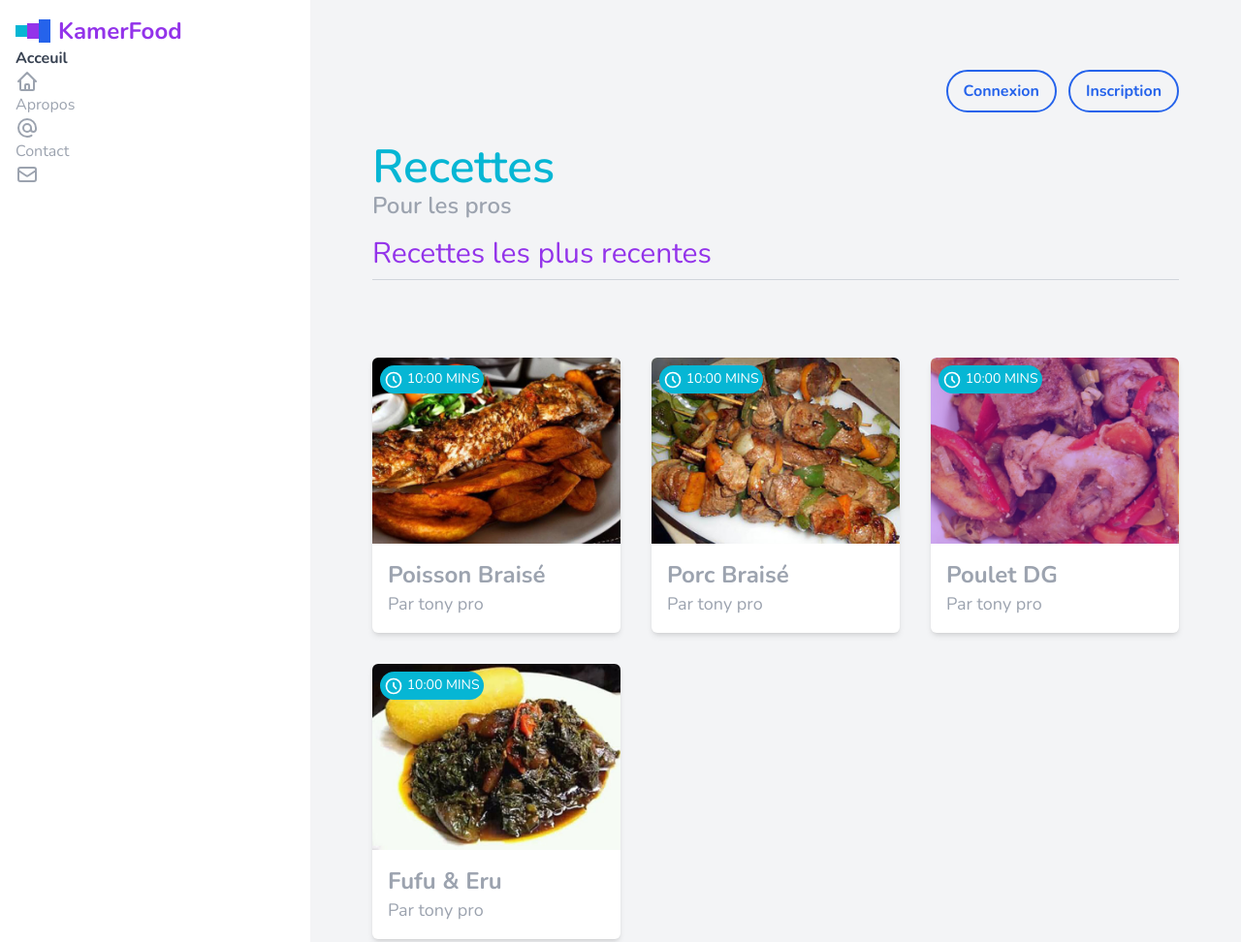
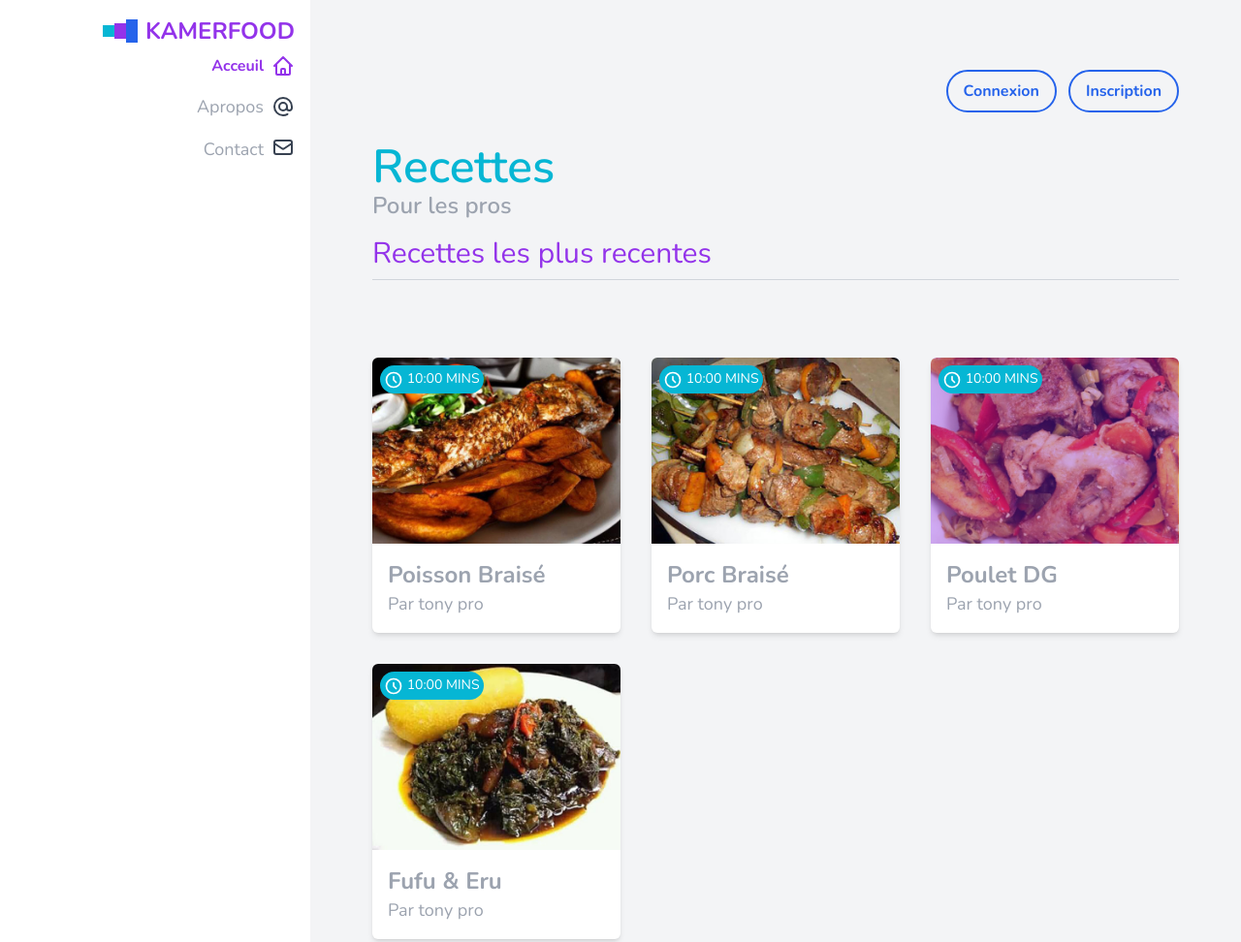
Before and after one commit to kamdjouduplex/tailwindcss-tuto, a website: page src/index.html in a window 1280 px wide. Shown: the top 972 px of the page at 97% size. Drawn offline with nearby package versions, Linux system fonts and the light colour scheme.

Commit message:
lecon 17

```diff
--- a/src/index.html
+++ b/src/index.html
@@ -8,8 +8,8 @@
 <body class="text-gray-400 font-nunitro">
 
 <div class="grid md:grid-cols-4"> <!-- content wraper -->
-    <div class="p-4 md:col-span-1">
-        <nav>
+    <div class="p-4 md:col-span-1 flex justify-end">
+        <nav class="">
             <div class="flex">
                 <div class="flex items-center justify-items-center">
                     <div class="bg-primary h-3 w-3"></div>
@@ -17,26 +17,26 @@
                     <div class="bg-secondary-200 h-6 w-3"></div>
                 </div>
                 <h1 class="text-gray-700 text-2xl font-bold ml-2">
-                    <a href="" class="text-gray-300 sm:text-primary md:text-secondary-200 lg:text-secondary-100 hover:text-purple-800">KamerFood</a>
+                    <a href="" class="text-gray-300 sm:text-primary md:text-secondary-200 lg:text-secondary-100 hover:text-purple-800 uppercase font-bold">KamerFood</a>
                 </h1>
             </div>
             <ul>
-                <li>
-                    <a href="">
-                        <span class="text-gray-700 font-bold">Acceuil</span>
-                        <svg class="w-6 h-6" fill="none" stroke="currentColor" viewBox="0 0 24 24" xmlns="http://www.w3.org/2000/svg"><path stroke-linecap="round" stroke-linejoin="round" stroke-width="2" d="M3 12l2-2m0 0l7-7 7 7M5 10v10a1 1 0 001 1h3m10-11l2 2m-2-2v10a1 1 0 01-1 1h-3m-6 0a1 1 0 001-1v-4a1 1 0 011-1h2a1 1 0 011 1v4a1 1 0 001 1m-6 0h6"></path></svg>
+                <li class="py-2">
+                    <a href="" class="flex justify-end ">
+                        <span class="text-secondary-100 font-bold text-l">Acceuil</span>
+                        <svg class="w-6 h-6 ml-2 text-secondary-100 font-bold" fill="none" stroke="currentColor" viewBox="0 0 24 24" xmlns="http://www.w3.org/2000/svg"><path stroke-linecap="round" stroke-linejoin="round" stroke-width="2" d="M3 12l2-2m0 0l7-7 7 7M5 10v10a1 1 0 001 1h3m10-11l2 2m-2-2v10a1 1 0 01-1 1h-3m-6 0a1 1 0 001-1v-4a1 1 0 011-1h2a1 1 0 011 1v4a1 1 0 001 1m-6 0h6"></path></svg>
                     </a>
                 </li>
-                <li>
-                    <a href="">
-                        <span>Apropos</span>
-                        <svg class="w-6 h-6" fill="none" stroke="currentColor" viewBox="0 0 24 24" xmlns="http://www.w3.org/2000/svg"><path stroke-linecap="round" stroke-linejoin="round" stroke-width="2" d="M16 12a4 4 0 10-8 0 4 4 0 008 0zm0 0v1.5a2.5 2.5 0 005 0V12a9 9 0 10-9 9m4.5-1.206a8.959 8.959 0 01-4.5 1.207"></path></svg>
+                <li class="py-2">
+                    <a href="" class="flex justify-end">
+                        <span class="text-lg">Apropos</span>
+                        <svg class="w-6 ml-2 text-gray-700" fill="none" stroke="currentColor" viewBox="0 0 24 24" xmlns="http://www.w3.org/2000/svg"><path stroke-linecap="round" stroke-linejoin="round" stroke-width="2" d="M16 12a4 4 0 10-8 0 4 4 0 008 0zm0 0v1.5a2.5 2.5 0 005 0V12a9 9 0 10-9 9m4.5-1.206a8.959 8.959 0 01-4.5 1.207"></path></svg>
                     </a>
                 </li>
-                <li>
-                    <a href="">
-                        <span>Contact</span>
-                        <svg class="w-6 h-6" fill="none" stroke="currentColor" viewBox="0 0 24 24" xmlns="http://www.w3.org/2000/svg"><path stroke-linecap="round" stroke-linejoin="round" stroke-width="2" d="M3 8l7.89 5.26a2 2 0 002.22 0L21 8M5 19h14a2 2 0 002-2V7a2 2 0 00-2-2H5a2 2 0 00-2 2v10a2 2 0 002 2z"></path></svg>
+                <li class="py-2">
+                    <a href="" class="flex justify-end">
+                        <span class="text-lg">Contact</span>
+                        <svg class="w-6 h-6 ml-2 text-gray-700" fill="none" stroke="currentColor" viewBox="0 0 24 24" xmlns="http://www.w3.org/2000/svg"><path stroke-linecap="round" stroke-linejoin="round" stroke-width="2" d="M3 8l7.89 5.26a2 2 0 002.22 0L21 8M5 19h14a2 2 0 002-2V7a2 2 0 00-2-2H5a2 2 0 00-2 2v10a2 2 0 002 2z"></path></svg>
                     </a>
                 </li>
             </ul>
```
Also changed, not shown: dist/output.css.
